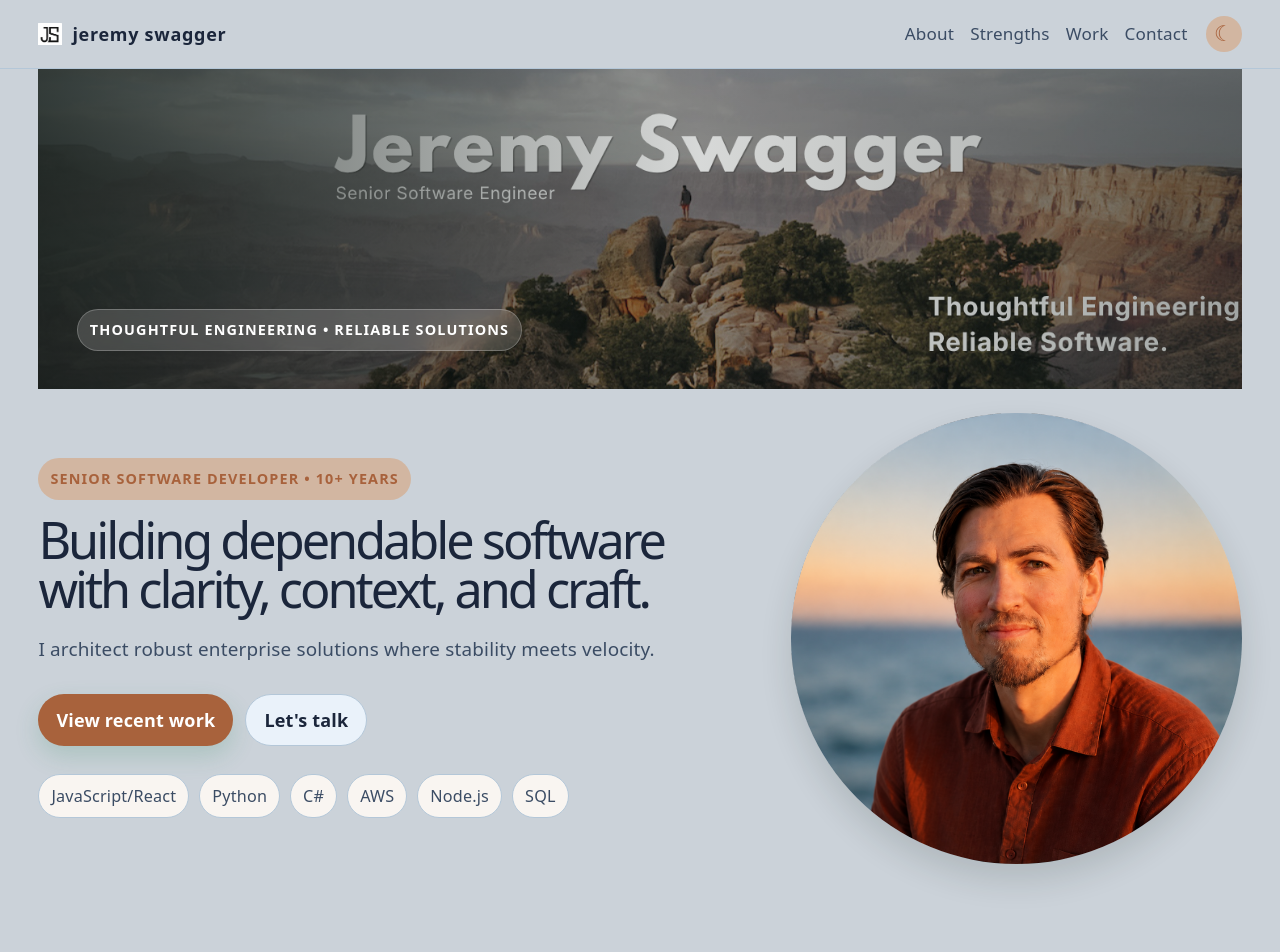
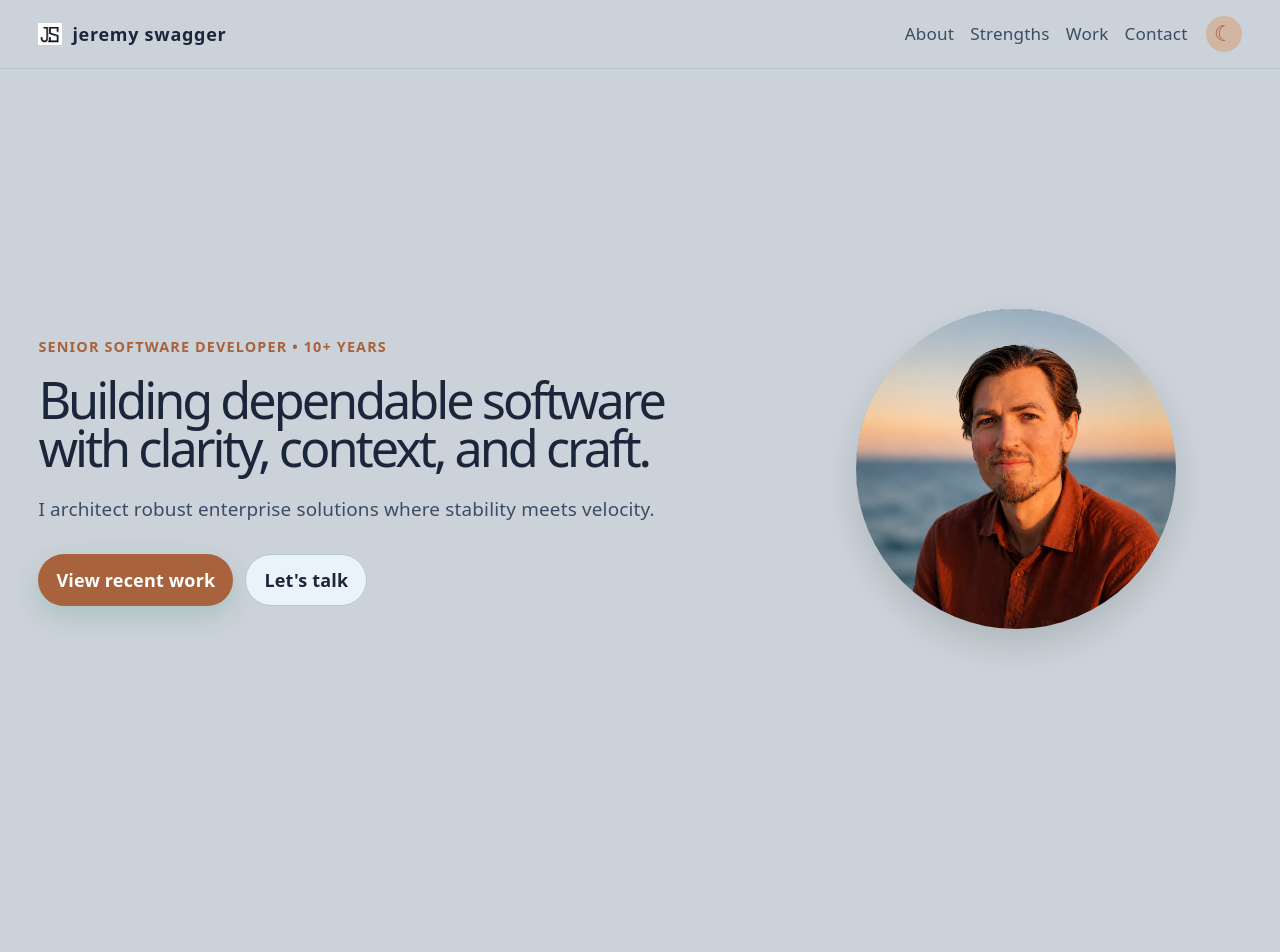
Before and after one commit to jswagger/jswagger-portfolio, a React (Vite) app: page / in a window 1280 px wide. Shown: the top 952 px of the page. Built offline with nearby package versions, Linux system fonts and the light colour scheme.

Commit message:
Improve Hero section

```diff
--- a/src/components/Hero.tsx
+++ b/src/components/Hero.tsx
@@ -6,12 +6,6 @@ const skills = ['JavaScript/React', 'Python', 'C#', 'AWS', 'Node.js', 'SQL']
 export default function Hero() {
   return (
     <section className="hero-section" id="top">
-      <div className="hero-banner" aria-label="Featured banner">
-        <img className="hero-banner-image" src={heroImage} alt="Featured hero banner" />
-        <div className="hero-banner-overlay">
-          <span className="hero-banner-pill">Thoughtful engineering • Reliable solutions</span>
-        </div>
-      </div>
       <div className="hero-content">
         <div className="hero-copy-block">
           <div className="hero-badge">Senior Software Developer • 10+ years</div>
@@ -27,13 +21,6 @@ export default function Hero() {
               Let&apos;s talk
             </a>
           </div>
-          <div className="chip-row" aria-label="Technologies I work with">
-            {skills.map((skill) => (
-              <span key={skill} className="chip">
-                {skill}
-              </span>
-            ))}
-          </div>
         </div>
         <div className="hero-visual">
           <img className="hero-portrait" src={portraitImage} alt="Jeremy Swagger portrait" />
--- a/src/components/components.css
+++ b/src/components/components.css
@@ -262,8 +262,12 @@ main {
 }
 
 .hero-section {
+  display: flex;
+  flex-direction: column;
+  justify-content: center;
   padding-top: 0;
   max-width: 1320px;
+  min-height: 100vh;
   margin: 0 auto;
 }
 
@@ -343,7 +347,7 @@ main {
 
 .hero-portrait {
   display: block;
-  width: min(100%, 520px);
+  width: min(100%, 320px);
   object-fit: cover;
   aspect-ratio: 1;
   object-position: center;
@@ -355,9 +359,6 @@ main {
 .section-label {
   display: inline-block;
   margin-bottom: 16px;
-  padding: 8px 12px;
-  border-radius: 999px;
-  background: var(--accent-soft);
   color: var(--accent);
   font-size: 0.8rem;
   font-weight: 700;
```
